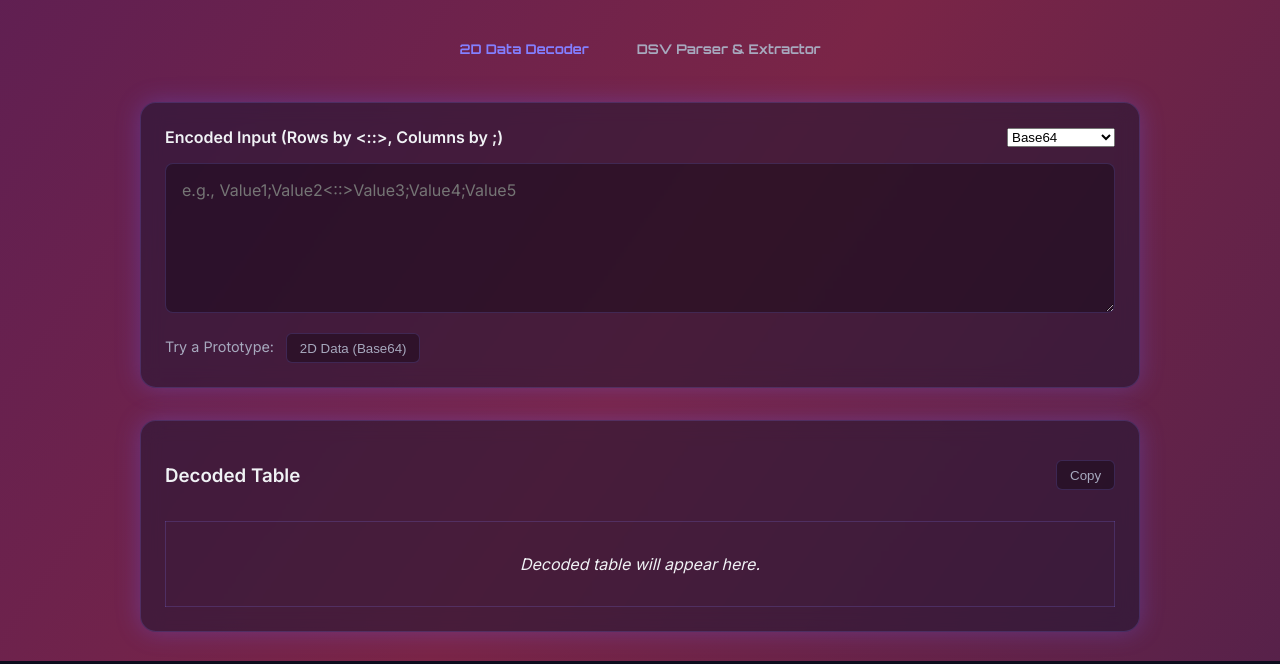
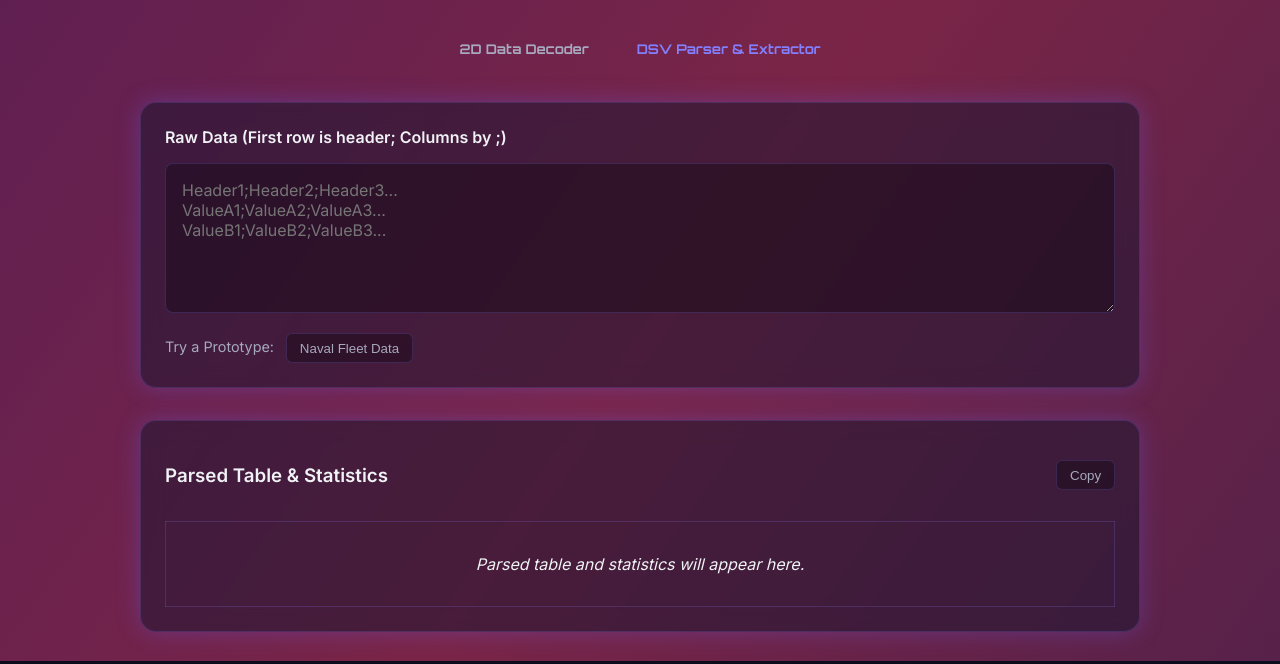
Before and after one commit to VASNV/vasnv.github.io, a plain HTML site: page decode/index.html in a window 1280 px wide. Shown: the part 139-803 px from the top of the page. Drawn offline with Linux system fonts and the light colour scheme.

Commit message:
Update index.html

```diff
--- a/decode/index.html
+++ b/decode/index.html
@@ -22,13 +22,13 @@
         </header>
 
         <nav class="tool-tabs">
-            <button class="tab-link active" data-tool="decoder">2D Data Decoder</button>
-            <button class="tab-link" data-tool="parser">DSV Parser & Extractor</button>
+            <button class="tab-link" data-tool="decoder">2D Data Decoder</button>
+            <button class="tab-link active" data-tool="parser">DSV Parser & Extractor</button>
         </nav>
 
         <main class="tool-content-area">
-            <!-- Tool 1: 2D Data Decoder (Updated) -->
-            <div id="decoder" class="tool-content active">
+            <!-- Tool 1: 2D Data Decoder (Unchanged) -->
+            <div id="decoder" class="tool-content">
                 <div class="interface-panel input-panel">
                     <div class="panel-header">
                         <label for="decoder-input">Encoded Input (Rows by <::>, Columns by ;)</label>
@@ -48,22 +48,22 @@
                         <h3>Decoded Table</h3>
                         <button class="copy-btn" data-target-table="decoder-output-container">Copy</button>
                     </div>
-                    <div class="table-container" id="decoder-output-container">
-                        <!-- Decoder table will be injected here -->
-                    </div>
+                    <div class="table-container" id="decoder-output-container"></div>
                 </div>
             </div>
 
-            <!-- Tool 2: DSV Parser (Unchanged) -->
-            <div id="parser" class="tool-content">
+            <!-- Tool 2: DSV Parser (Updated) -->
+            <div id="parser" class="tool-content active">
                 <div class="interface-panel input-panel">
                     <div class="panel-header">
-                        <label for="parser-input">Raw Data (Rows: new lines, Columns: ;)</label>
+                        <label for="parser-input">Raw Data (First row is header; Columns by ;)</label>
                     </div>
-                    <textarea id="parser-input" placeholder="Paste your raw data here..."></textarea>
+                    <textarea id="parser-input" placeholder="Header1;Header2;Header3...
+ValueA1;ValueA2;ValueA3...
+ValueB1;ValueB2;ValueB3..."></textarea>
                     <div class="prototype-buttons">
                         <span>Try a Prototype:</span>
-                        <button class="prototype-btn" data-target="parser-input">Sample Data</button>
+                        <button class="prototype-btn" data-target="parser-input">Naval Fleet Data</button>
                     </div>
                 </div>
                 <div class="interface-panel output-panel">
@@ -71,9 +71,7 @@
                         <h3>Parsed Table & Statistics</h3>
                          <button class="copy-btn" data-target-table="parser-output-container">Copy</button>
                     </div>
-                    <div class="table-container" id="parser-output-container">
-                         <!-- Parser table will be injected here -->
-                    </div>
+                    <div class="table-container" id="parser-output-container"></div>
                 </div>
             </div>
         </main>
```
